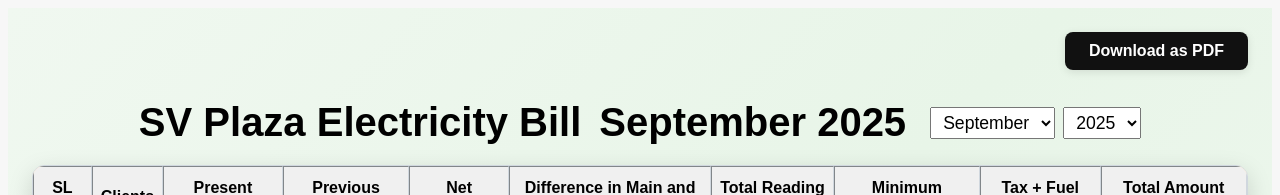
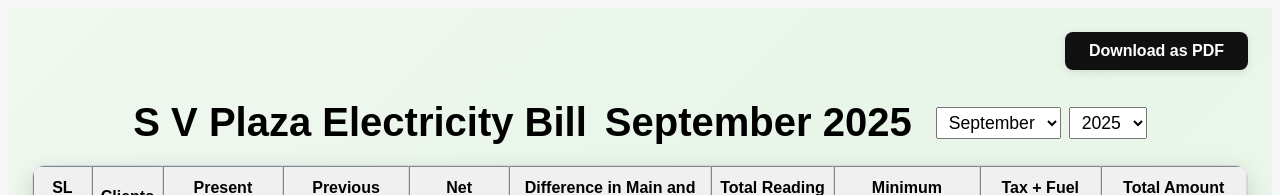
Before and after one commit to Mayur-Shashidhar/SV-Plaza-Electricity-Bill, a React (Create React App) app in the folder client/: page / in a window 1280 px wide. Shown: the top 195 px of the page. Built offline with nearby package versions, Linux system fonts and the light colour scheme; no server answers.

Commit message:
Update App.js

```diff
--- a/client/src/App.js
+++ b/client/src/App.js
@@ -148,7 +148,7 @@ function App() {
       <div id="bill-content">
         <div style={{ display: 'flex', justifyContent: 'center', alignItems: 'center', margin: '30px 0 20px 0' }}>
           <span style={{ fontSize: '2.5rem', fontWeight: 'bold', fontFamily: 'inherit' }}>
-            SV Plaza Electricity Bill
+            S V Plaza Electricity Bill
           </span>
           <span style={{ fontSize: '2.5rem', fontWeight: 'bold', fontFamily: 'inherit', marginLeft: '18px' }}>
             {getMonthYearString()}
```
